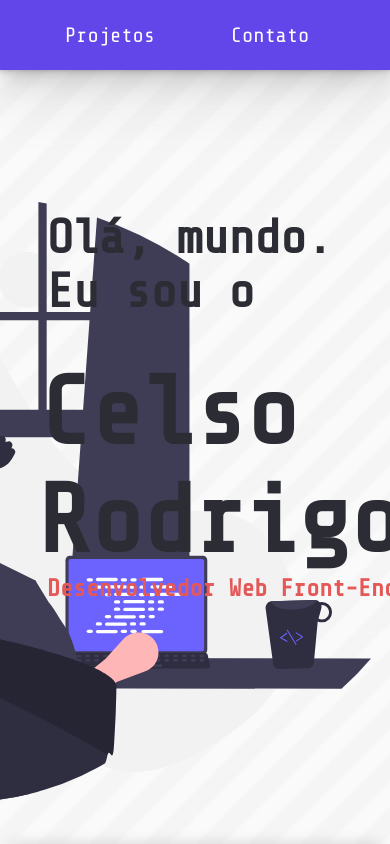
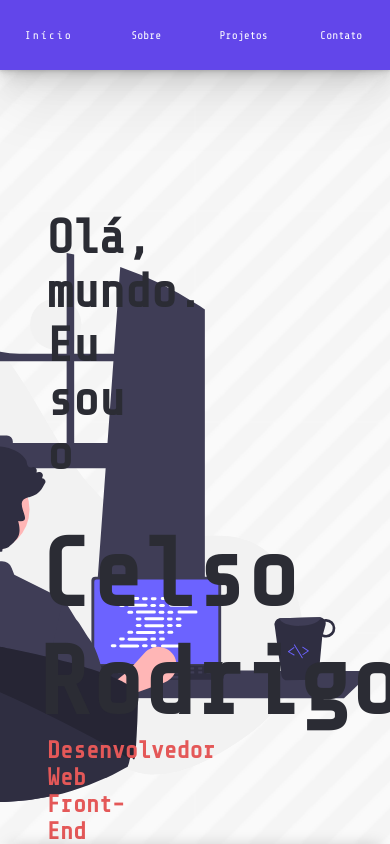
Before and after one commit to celso-rodrigo/celso-rodrigo.github.io, a React (Create React App) app: page / in a window 390 px wide. Shown: the top 844 px of the page. Built offline with nearby package versions, Linux system fonts and the light colour scheme.

Commit message:
Deixado a nav responsiva.

```diff
--- a/src/styles/hero.css
+++ b/src/styles/hero.css
@@ -1,5 +1,6 @@
 .hero {
   min-height: 100vh;
+	width: 100vw;
   position: relative;
   background-image: url("../images/heroBg.png");
   background-size: cover;
@@ -11,14 +12,15 @@
 	position: absolute;
 	bottom: 5%;
 	right: 5%;
-	height: 600px;
+	height: 65%;
 }
 
 .hero-text {
 	position: absolute;
 	top: 25%;
 	left: 10%;
-	height: 375px;
+	height: 35%;
+	width: 30%;
 	display: flex;
 	flex-direction: column;
 	gap: 40px;
@@ -38,3 +40,12 @@
 	padding-left: 8px;
 	color: var(--color-5);
 }
+
+@media screen and (max-width: 1024px) {}
+
+
+@media screen and (max-width: 601px) {
+}
+
+@media screen and (max-width: 360px) {
+}
--- a/src/styles/nav.css
+++ b/src/styles/nav.css
@@ -3,7 +3,7 @@
   padding: 10px;
   position: fixed;
   top: 0;
-  width: 100%;
+  width: 100vw;
   height: 70px;
   z-index: 3;
   display: flex;
@@ -41,3 +41,33 @@
 .nav-link:hover a {
 	letter-spacing: 2px;
 }
+
+@media screen and (max-width: 1024px) {
+  .nav {
+    padding: 0;
+  }
+
+  .nav-options {
+    gap: 20px;
+    padding-right: 20px;
+  }
+}
+
+@media screen and (max-width: 601px) {
+  .nav-options {
+    gap: 0;
+    padding: 0;
+    font-size: 0.7rem;
+    width: 100%;
+  }
+
+  .nav-link {
+    width: 25%;
+  }
+}
+
+@media screen and (max-width: 360px) {
+  .nav-options {
+    font-size: 0.7rem;
+  }
+}
```
